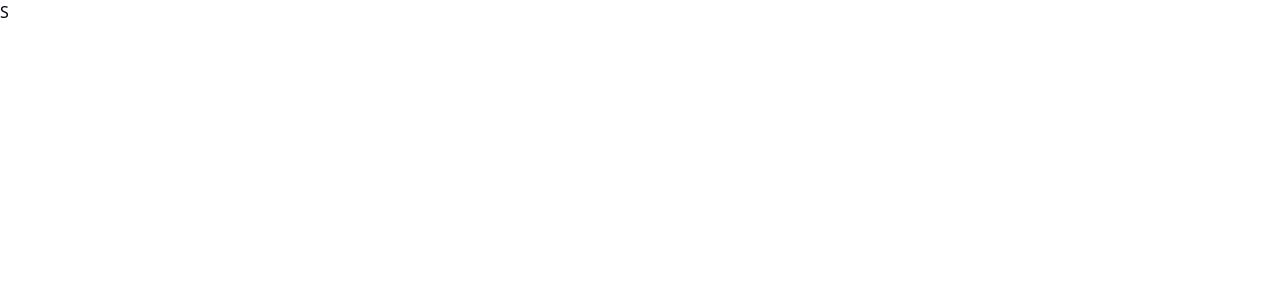
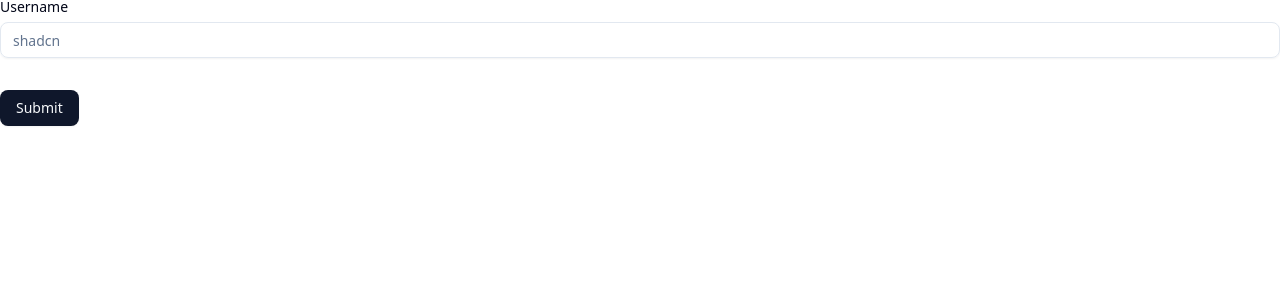
Before and after one commit to shariar-duke/shadcn-with-nextjs, a Next.js app: page / in a window 1280 px wide. Shown: the top 300 px of the page. Built offline with nearby package versions, Linux system fonts and the light colour scheme.

Commit message:
initial subscription form

```diff
--- a/src/components/subscription.js
+++ b/src/components/subscription.js
@@ -1,3 +1,55 @@
+"use client";
+import {
+  Form,
+  FormControl,
+  FormField,
+  FormItem,
+  FormLabel,
+  FormMessage,
+} from "@/components/ui/form";
+import { Input } from "@/components/ui/input";
+import { zodResolver } from "@hookform/resolvers/zod";
+import { useForm } from "react-hook-form";
+import { z } from "zod";
+import { Button } from "./ui/button";
+const formSchema = z.object({
+  fullName: z
+    .string()
+    .min(3, { message: "Name must be at leasat 3 characters" }),
+  email: z.string().email({ message: "Invalid email address" }),
+});
 export default function SubscriptionForm() {
-  return <div>S</div>;
+  //defining the form
+  const form = useForm({
+    resolver: zodResolver(formSchema),
+    defaultValues: { fullName: "", email: "" },
+  });
+
+  // definign the submit handler
+
+  function onSubmit(values) {
+    console.log(values);
+  }
+
+  return (
+    <Form {...form}>
+      <form onSubmit={form.handleSubmit(onSubmit)} className="space-y-8">
+        <FormField
+          control={form.control}
+          name="username"
+          render={({ field }) => (
+            <FormItem>
+              <FormLabel>Username</FormLabel>
+              <FormControl>
+                <Input placeholder="shadcn" {...field} />
+              </FormControl>
+
+              <FormMessage />
+            </FormItem>
+          )}
+        />
+        <Button type="submit">Submit</Button>
+      </form>
+    </Form>
+  );
 }
```
